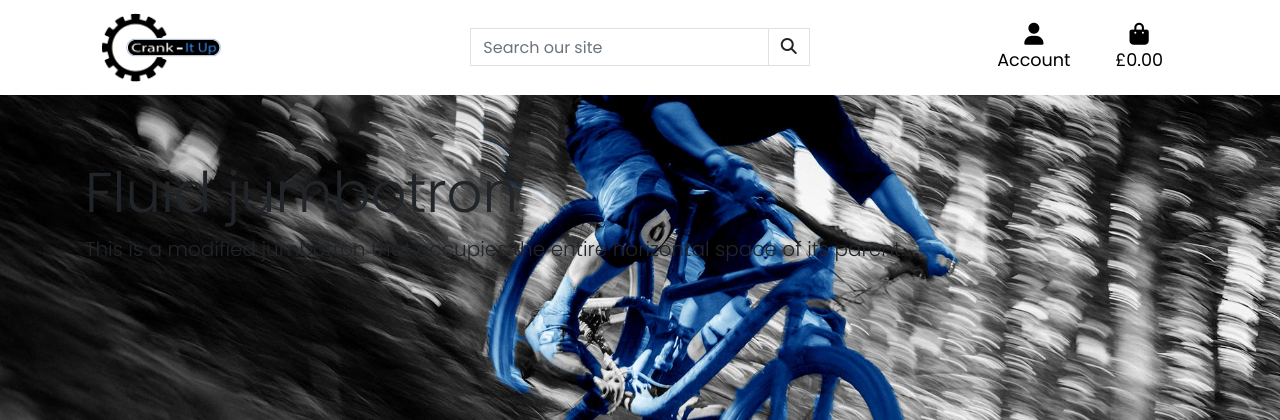
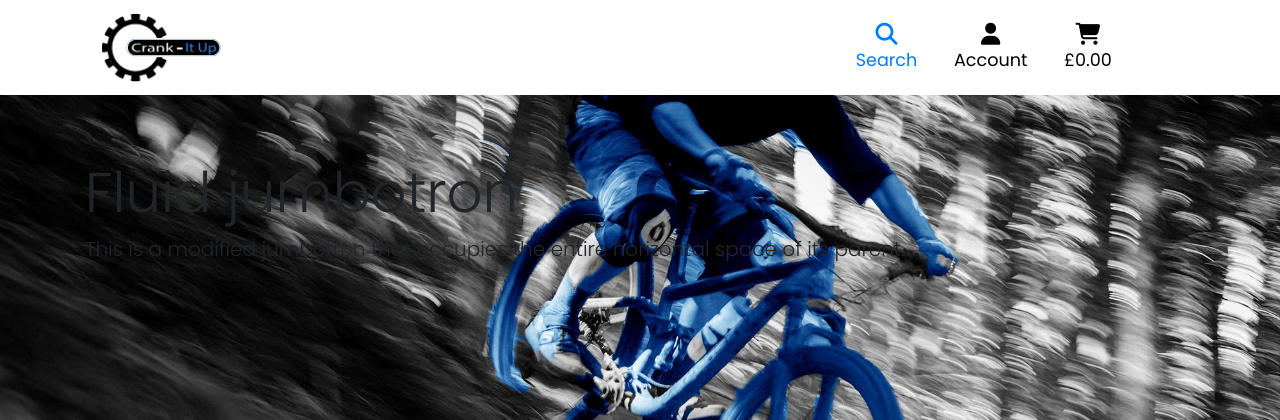
Before and after one commit to DaveWhiteh/CIU-Test, a Django app: page / in a window 1280 px wide. Shown: the top 420 px of the page. Run offline with Django 3.2, Linux system fonts and the light colour scheme; the visitor is signed in with stand-in values (Sample User, id 1); some libraries are stand-ins or nearby versions.

Commit message:
Alter navbar

```diff
--- a/templates/base.html
+++ b/templates/base.html
@@ -44,37 +44,30 @@
 
 <body>
     <header>
-        <div class="fixed-top bg-white">
-            <nav class="navbar container navbar-expand-xl d-none d-lg-flex w-100">
+        <div class="container fixed-top">
+            <nav class="navbar row navbar-expand-xl">
                 <!-- Logo -->
-                <div class="col-12 col-lg-4 my-auto">
+                <div class="col-8 col-lg-8 my-auto">
                     <a href="{% url 'home' %}" class="navbar-brand">
                         <img src="media/logo_v1.png" alt="CIU-Test Logo" id="ciu-logo" class="img-logo">
                     </a>
                 </div>
-                <!-- Search Bar -->
-                <div class="col-12 col-lg-4 my-auto py-1 py-lg-0">
-                    <form method="GET" action="">
-                        <div class="input-group w-100">
-                            <input class="form-control border border-black rounded-0" type="text" name="q"
-                                placeholder="Search our site">
-                            <div class="input-group-append">
-                                <button class="form-control btn btn-black border border-black rounded-0" type="submit">
-                                    <span class="icon">
-                                        <i class="fas fa-search"></i>
-                                    </span>
-                                </button>
-                            </div>
-                        </div>
-                    </form>
-                </div>
 
                 <!-- Nav -->
-                <div class="col-12 col-lg-4 my-auto py-1 py-lg-0">
-                    <ul class="list-inline list-unstyled text-end text-lg-right my-0">
+                <div class="col-4 col-lg-4 my-auto">
+                    <ul class="list-inline list-unstyled text-end my-0">
 
-                        <!-- Account Dropdown -->
-                        <li class="list-inline-item dropdown">
+                        <li class="list-inline-item mx-0">
+                            <a class="text-dark-grey nav-link upper-nav-link" data-toggle="collapse" href="#collapse-search" role="button" aria-expanded="false" aria-controls="collapse-search">
+                                <div class="text-center">
+                                    <div><i class="fas fa-search fa-lg"></i></div>
+                                    <p class="my-0 font-body">Search</p>
+                                </div>
+                            </a>
+                        </li>
+
+                        <!-- Dropdown -->
+                        <li class="list-inline-item dropdown mx-0">
                             <a class="text-black nav-link" href="#" id="user-options" data-toggle="dropdown"
                                 aria-haspopup="true" aria-expanded="false">
                                 <div class="text-center">
@@ -95,10 +88,11 @@
                         </li>
 
                         <!-- Basket -->
-                        <li class="list-inline-item">
-                            <a class="{% if grand_total %}text-info font-weight-bold{% else %}text-black{% endif %} nav-link" href="">
+                        <li class="list-inline-item mx-0">
+                            <a class="{% if grand_total %}text-info font-weight-bold{% else %}text-black{% endif %} nav-link"
+                                href="">
                                 <div class="text-center">
-                                    <div><i class="fas fa-shopping-bag fa-lg"></i></div>
+                                    <div><i class="fa-solid fa-cart-shopping fa-lg"></i></div>
                                     <p class="my-0">
                                         {% if grand_total %}
                                         £{{ grand_total|floatformat:2 }}
@@ -114,24 +108,21 @@
             </nav>
         </div>
 
-        <div class="row bg-white">
-                {% include 'includes/mobile-nav.html' %}
-        </div>
-
-
-        <div class="dropdown-menu border-0 w-100 p-3 rounded-0 my-0" aria-labelledby="mobile-search">
-            <form class="form" method="GET" action="">
-                <div class="input-group w-100">
-                    <input class="form-control border border-black rounded-0" type="text" name="q" placeholder="Search our site">
-                    <div class="input-group-append">
-                        <button class="form-control form-control btn btn-black border border-black rounded-0" type="submit">
-                            <span class="icon">
-                                <i class="fas fa-search"></i>
-                            </span>
+        <!-- Mobile Search Collapsible -->
+        <div class="collapse" id="collapse-search">
+            <div class="row bg-light">
+                <div class="col-12 px-3 py-2">
+                    <form method="GET" action="">
+                        <div class="search-box">
+                            <input type="text" name="q" placeholder="Search our products" aria-label="Search our products">
+                            <button type="submit">
+                                <i class="fa-solid fa-magnifying-glass fa-lg"></i>
+                                <span class="sr-only">Submit your search</span>
                             </button>
                         </div>
+                    </form>
                 </div>
-            </form>
+            </div>
         </div>
     </header>
 
--- a/templates/includes/mobile-nav.html
+++ b/templates/includes/mobile-nav.html
@@ -1,5 +1,4 @@
-<div class="fixed-top bg-white">
-    <nav class="navbar container navbar-expand-xl d-flex d-lg-none w-100">
+<div id="topnav" class="row bg-white d-flex d-lg-none">
     <!-- Logo -->
     <div class="col-2 my-auto">
         <a href="{% url 'home' %}" class="navbar-brand">
@@ -9,11 +8,11 @@
 
     <!-- Nav -->
     <div class="col-10 my-auto py-1 py-lg-0">
-            <ul class="list-inline list-unstyled text-right my-0">
+        <ul class="list-inline list-unstyled text-end text-lg-right my-0">
 
+            <!-- Search Dropdown -->
             <li class="list-inline-item">
-                    <a class="text-black nav-link d-block d-lg-none" href="#" id="mobile-search" data-toggle="dropdown"
-                        aria-haspopup="true" aria-expanded="false">
+                <a class="text-black nav-link d-block d-lg-none" href="#" id="mobile-search" data-toggle="dropdown" aria-haspopup="true" aria-expanded="false">
                     <div class="text-center">
                         <div><i class="fas fa-search fa-lg"></i></div>
                         <p class="my-0">Search</p>
@@ -22,12 +21,9 @@
                 <div class="dropdown-menu border-0 w-100 p-3 rounded-0 my-0" aria-labelledby="mobile-search">
                     <form class="form" method="GET" action="">
                         <div class="input-group w-100">
-                                <input class="form-control border border-black rounded-0" type="text" name="q"
-                                    placeholder="Search our site">
+                            <input class="form-control border border-black rounded-0" type="text" name="q" placeholder="Search our site">
                             <div class="input-group-append">
-                                    <button
-                                        class="form-control form-control btn btn-black border border-black rounded-0"
-                                        type="submit">
+                                <button class="form-control form-control btn btn-black border border-black rounded-0" type="submit">
                                     <span class="icon">
                                         <i class="fas fa-search"></i>
                                     </span>
@@ -38,7 +34,7 @@
                 </div>
             </li>
 
-                <!-- Dropdown -->
+            <!-- Account Dropdown -->
             <li class="list-inline-item dropdown">
                 <a class="text-black nav-link" href="#" id="user-options" data-toggle="dropdown"
                     aria-haspopup="true" aria-expanded="false">
@@ -58,6 +54,7 @@
                     {% endif %}
                 </div>
             </li>
+
             <!-- Basket -->
             <li class="list-inline-item">
                 <a class="{% if grand_total %}text-info font-weight-bold{% else %}text-black{% endif %} nav-link"
@@ -76,5 +73,4 @@
             </li>
         </ul>
     </div>
-    </nav>
 </div>
```
Lines whose indentation alone changed are shown as unchanged.
